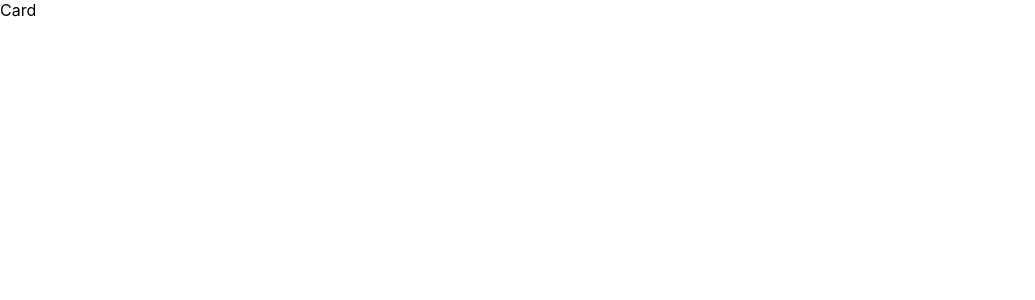
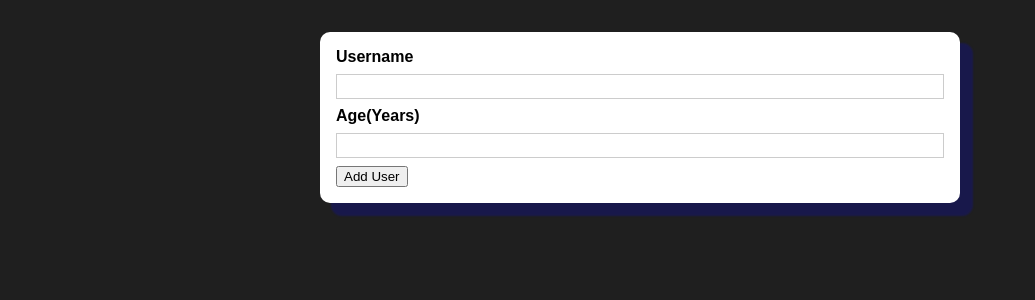
Before and after one commit to marcusedralin/usernameProject, a React (Create React App) app: page / in a window 1280 px wide. Shown: the top 300 px of the page, without its empty margins (0-1035 px from the left). Built offline with nearby package versions, Linux system fonts and the light colour scheme.

Commit message:
AddUser/ added and styled

```diff
--- a/src/App.css
+++ /dev/null
@@ -1,38 +0,0 @@
-.App {
-  text-align: center;
-}
-
-.App-logo {
-  height: 40vmin;
-  pointer-events: none;
-}
-
-@media (prefers-reduced-motion: no-preference) {
-  .App-logo {
-    animation: App-logo-spin infinite 20s linear;
-  }
-}
-
-.App-header {
-  background-color: #282c34;
-  min-height: 100vh;
-  display: flex;
-  flex-direction: column;
-  align-items: center;
-  justify-content: center;
-  font-size: calc(10px + 2vmin);
-  color: white;
-}
-
-.App-link {
-  color: #61dafb;
-}
-
-@keyframes App-logo-spin {
-  from {
-    transform: rotate(0deg);
-  }
-  to {
-    transform: rotate(360deg);
-  }
-}
--- a/src/App.js
+++ b/src/App.js
@@ -1,11 +1,10 @@
 import React from 'react';
-import './App.css';
 
-import User from './components/User';
+import AddUser from './components/Users/AddUser';
 
 function App() {
   return (
-    <User />
+    <AddUser />
   );
 }
 
--- a/src/components/Button.js
+++ /dev/null
@@ -1,11 +0,0 @@
-import React from 'react'
-
-const Button = () => {
-    return (
-        <div>
-            Button
-        </div>
-    )
-}
-
-export default Button
--- a/src/components/Card.js
+++ /dev/null
@@ -1,11 +0,0 @@
-import React from 'react'
-
-const Card = () => {
-    return (
-        <div>
-            Card
-        </div>
-    )
-}
-
-export default Card
--- /dev/null
+++ b/src/components/UI/Card.js
@@ -0,0 +1,11 @@
+import React from 'react'
+
+import styles from './Card.module.css'
+
+const Card = props => {
+    return (
+        <div className={`${styles.card} ${props.className}`}>{props.children}</div>
+    )
+}
+
+export default Card
--- /dev/null
+++ b/src/components/UI/Card.module.css
@@ -0,0 +1,5 @@
+.card {
+    background: white;
+    box-shadow: 12px 12px 2px 1px rgba(0, 0, 255, .2);
+    border-radius: 10px;
+}
--- a/src/components/User.js
+++ /dev/null
@@ -1,14 +0,0 @@
-import React from 'react'
-
-import Card from './Card';
-import Button from './Button';
-
-const User = () => {
-    return (
-        <Card>
-            <Button />
-        </Card>
-    )
-}
-
-export default User
--- /dev/null
+++ b/src/components/Users/AddUser.js
@@ -0,0 +1,26 @@
+import React from 'react'
+
+import Card from '../UI/Card';
+
+import styles from './AddUser.module.css'
+
+const AddUser = props => {
+
+    const addUserHandler = (event) =>{
+        event.preventDefault();
+    }
+
+    return (
+        <Card className={styles.input}>
+            <form onSubmit={addUserHandler}>
+                <label htmlFor="username">Username</label>
+                <input id="username" type="text"/>
+                <label htmlFor="age">Age(Years)</label>
+                <input id="age" type="number"/>
+                <button type="submit">Add User</button>
+            </form>
+        </Card>
+    )
+};
+
+export default AddUser
--- /dev/null
+++ b/src/components/Users/AddUser.module.css
@@ -0,0 +1,26 @@
+.input {
+    margin: 2rem auto;
+    padding: 1rem;
+    width: 90%;
+    max-width: 40rem;
+  }
+
+  .input label {
+    display: block;
+    font-weight: bold;
+    margin-bottom: 0.5rem;
+  }
+
+  .input input {
+    font: inherit;
+    display: block;
+    width: 100%;
+    border: 1px solid #ccc;
+    padding: 0.15rem;
+    margin-bottom: 0.5rem;
+  }
+
+  .input input:focus {
+    outline: none;
+    border-color: #4f005f;
+  }
--- a/src/index.css
+++ b/src/index.css
@@ -1,13 +1,12 @@
+* {
+  box-sizing: border-box;
+}
+
+html {
+  font-family: sans-serif;
+  background: #1f1f1f;
+}
+
 body {
   margin: 0;
-  font-family: -apple-system, BlinkMacSystemFont, 'Segoe UI', 'Roboto', 'Oxygen',
-    'Ubuntu', 'Cantarell', 'Fira Sans', 'Droid Sans', 'Helvetica Neue',
-    sans-serif;
-  -webkit-font-smoothing: antialiased;
-  -moz-osx-font-smoothing: grayscale;
 }
-
-code {
-  font-family: source-code-pro, Menlo, Monaco, Consolas, 'Courier New',
-    monospace;
-}
```
